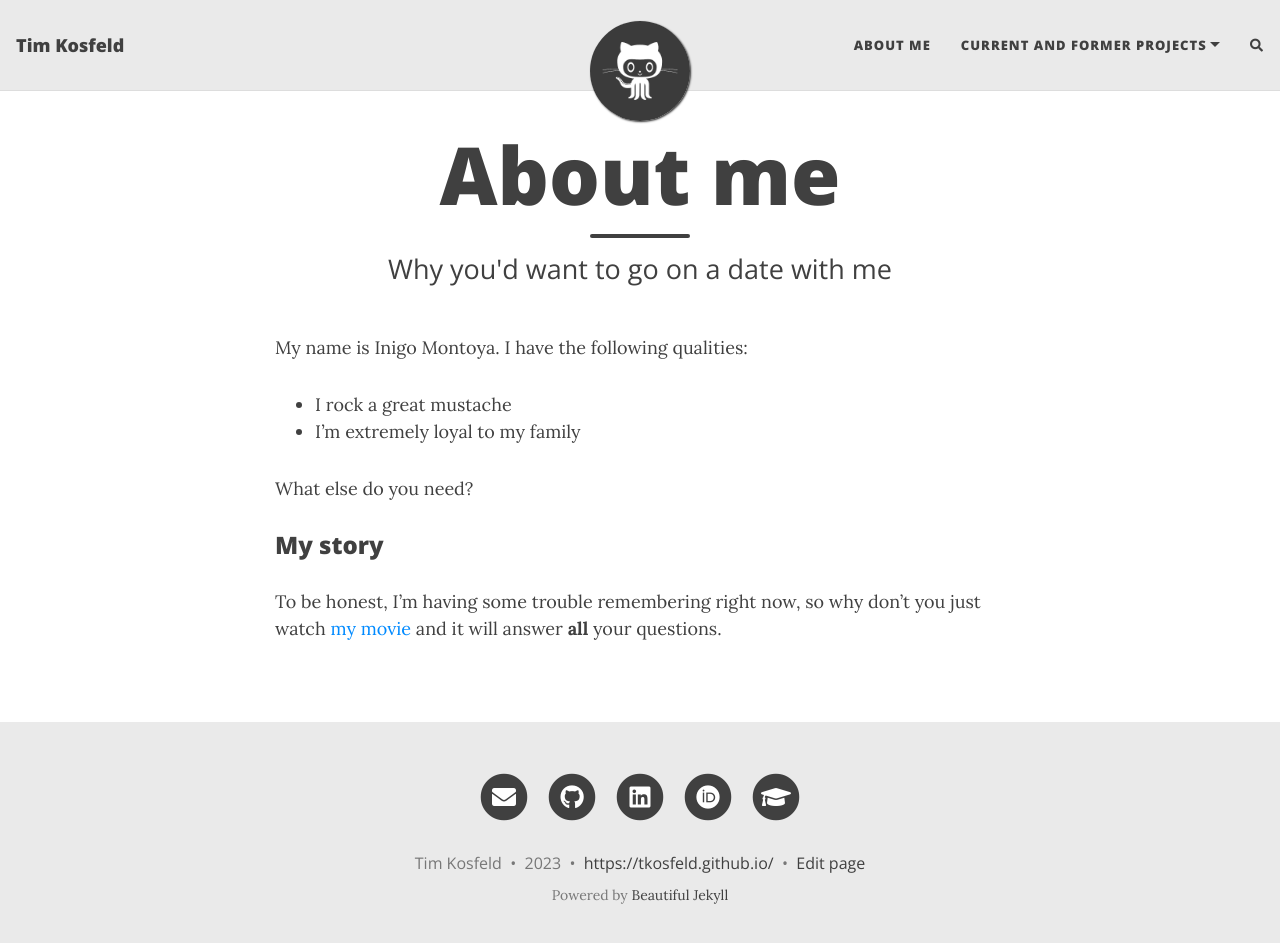
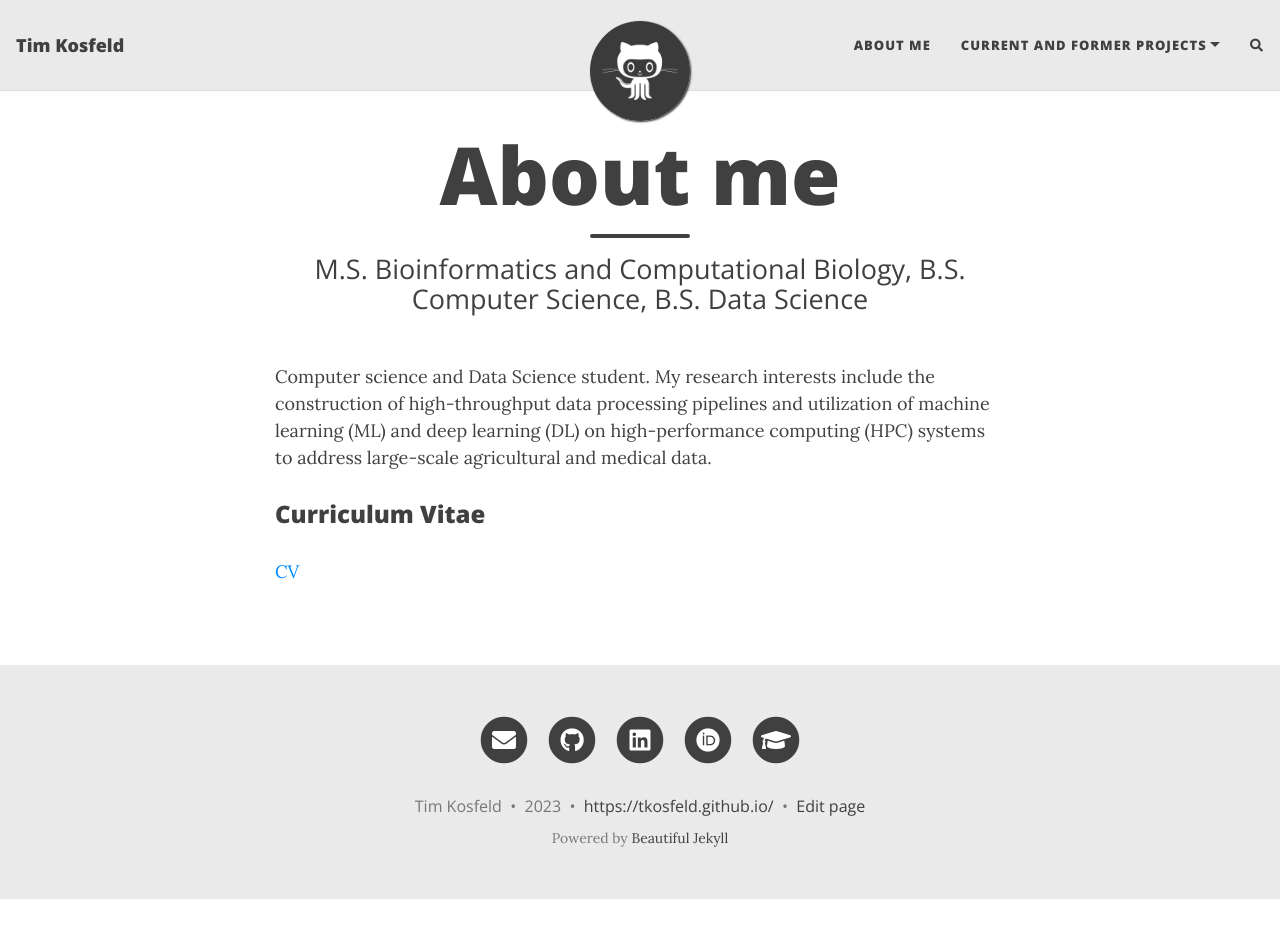
Before and after one commit to TKosfeld/tkosfeld.github.io, a Jekyll site: the page built from aboutme.md, in a window 1280 px wide and 956 px high. Shown: the top 943 px of the window. Built offline with Jekyll 4.4.1, drawn with Linux system fonts in a browser that asks for light colours; nearby versions of some CDN libraries; comment, search, counter and statistics services are not loaded.

Commit message:
Update aboutme.md

```diff
--- a/aboutme.md
+++ b/aboutme.md
@@ -1,16 +1,11 @@
 ---
 layout: page
 title: About me
-subtitle: Why you'd want to go on a date with me
+subtitle: M.S. Bioinformatics and Computational Biology, B.S. Computer Science, B.S. Data Science
 ---
 
-My name is Inigo Montoya. I have the following qualities:
+Computer science and Data Science student. My research interests include the construction of high-throughput data processing pipelines and utilization of machine learning (ML) and deep learning (DL) on high-performance computing (HPC) systems to address large-scale agricultural and medical data.
 
-- I rock a great mustache
-- I'm extremely loyal to my family
+### Curriculum Vitae
 
-What else do you need?
-
-### My story
-
-To be honest, I'm having some trouble remembering right now, so why don't you just watch [my movie](https://en.wikipedia.org/wiki/The_Princess_Bride_%28film%29) and it will answer **all** your questions.
+[CV](https://tkosfeld.github.io/PHD_CV.pdf)
```
